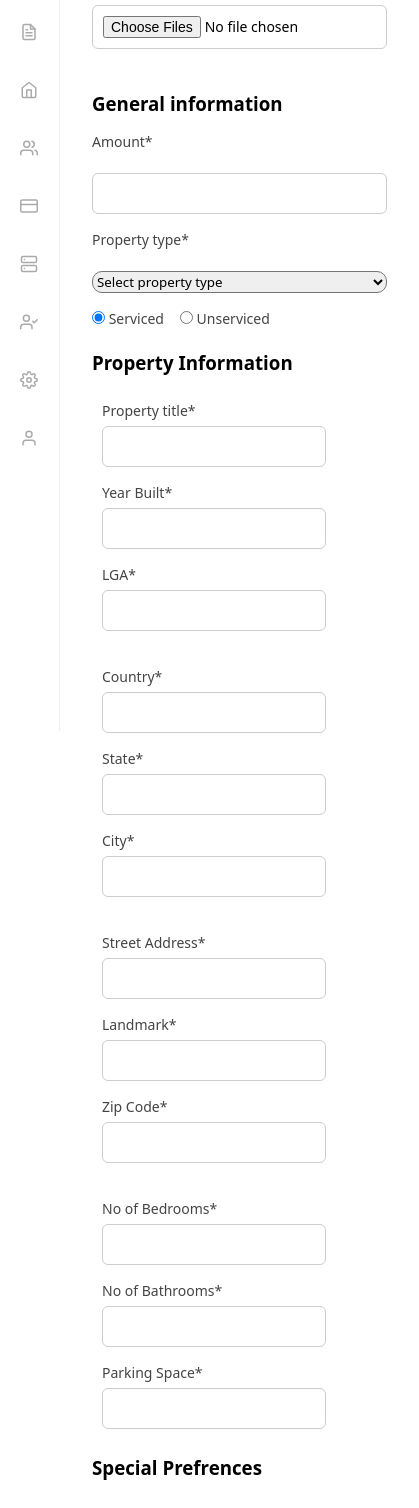
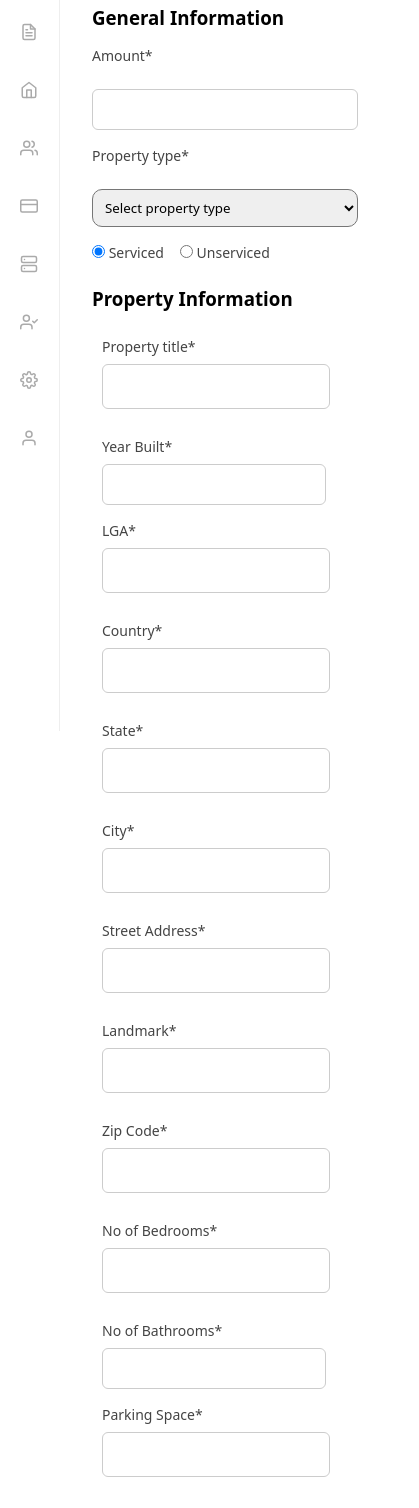
Before and after one commit to Breics/Breics, a React (Vite) app: page /dashboard/new-property in a window 390 px wide. Shown: the part 180-1688 px from the top of the page, 419 px wide, since content can reach past the window. Built offline with nearby package versions, Linux system fonts and the light colour scheme.

Commit message:
auto-commit

```diff
--- a/src/components/DashboardLayout/NewProperty.jsx
+++ b/src/components/DashboardLayout/NewProperty.jsx
@@ -30,8 +30,10 @@ const SubmitNewProperty = () => {
     agreement: false,
   });
 
-  const [images, setImages] = useState([]);
   const [showModal, setShowModal] = useState(false);
+  const [successMsg, setSuccessMsg] = useState("");
+  const [errorMsg, setErrorMsg] = useState("");
+  const [validationError, setValidationError] = useState("");
 
   const handleChange = (e) => {
     const { name, value, type, checked } = e.target;
@@ -41,31 +43,83 @@ const SubmitNewProperty = () => {
     }));
   };
 
-  const handleImageChange = (e) => {
-    const files = Array.from(e.target.files);
-    setImages(files);
+  const validateForm = () => {
+    const requiredFields = [
+      "amount", "propertyType", "title", "year", "lga", "country", "state",
+      "city", "address", "landmark", "zip", "bedrooms", "bathrooms", "parking"
+    ];
+    for (const field of requiredFields) {
+      if (!formData[field]) {
+        return `Please fill in the ${field} field.`;
+      }
+    }
+    if (!formData.agreement) {
+      return "You must agree to the condition.";
+    }
+    return "";
   };
 
   const handleFormSubmit = async () => {
-    const form = new FormData();
-
-    // Append form fields
-    for (const key in formData) {
-      form.append(key, formData[key]);
+    console.log("Submitting form...");
+    const error = validateForm();
+    if (error) {
+      setValidationError(error);
+      return;
     }
 
-    // Append images
-    images.forEach((img) => {
-      form.append("images", img);
-    });
-
-    const res = await fetch("http://localhost:5000/api/properties", {
+    try {
+        const token = localStorage.getItem("token");
+      const res = await fetch("https://breics-backend.onrender.com/api/properties", {
         method: "POST",
-      body: form,
+        headers: {
+          "Content-Type": "application/json",
+          "Authorization": `Bearer ${token}`,
+        },
+        body: JSON.stringify(formData),
       });
 
       const result = await res.json();
-    console.log(result);
+
+      if (res.ok) {
+        setSuccessMsg("Property submitted successfully!");
+        setErrorMsg("");
+        setValidationError("");
+        setFormData({
+          amount: "",
+          propertyType: "",
+          serviced: "Serviced",
+          title: "",
+          year: "",
+          lga: "",
+          country: "",
+          state: "",
+          city: "",
+          address: "",
+          landmark: "",
+          zip: "",
+          bedrooms: "",
+          bathrooms: "",
+          parking: "",
+          religion: "",
+          tribe: "",
+          marital: "",
+          employment: "",
+          coResidents: "",
+          gender: "",
+          sideCategory: "",
+          sideName: "",
+          consent: false,
+          agreement: false,
+        });
+      } else {
+        setErrorMsg(result.message || "An error occurred while submitting.");
+        setSuccessMsg("");
+      }
+    } catch (err) {
+      setErrorMsg("Failed to connect to the server.");
+      setSuccessMsg("");
+    }
+
     setShowModal(false);
   };
 
@@ -77,26 +131,14 @@ const SubmitNewProperty = () => {
   return (
     <div className="submit-container">
       <h2>Submit New Property</h2>
+
+      {successMsg && <p className="success-msg">{successMsg}</p>}
+      {errorMsg && <p className="error-msg">{errorMsg}</p>}
+      {validationError && <p className="validation-msg">{validationError}</p>}
+
       <div className="submit-wrapper">
-        <div className="upload-section">
-          <input
-            type="file"
-            accept="image/*"
-            multiple
-            onChange={handleImageChange}
-          />
-          <div className="preview-gallery">
-            {images.map((file, idx) => (
-              <div className="preview-box" key={idx}>
-                <img src={URL.createObjectURL(file)} alt={`preview-${idx}`} />
-                <span>{file.name}</span>
-              </div>
-            ))}
-          </div>
-        </div>
-
         <form className="form-section" onSubmit={handleSubmit}>
-          <h3>General information</h3>
+          <h3>General Information</h3>
 
           <label>Amount*</label>
           <input
@@ -113,7 +155,7 @@ const SubmitNewProperty = () => {
             onChange={handleChange}
             className="sel"
           >
-            <option>Select property type</option>
+            <option value="">Select property type</option>
             <option>2 Bedroom</option>
             <option>3 Bedroom</option>
           </select>
@@ -141,199 +183,60 @@ const SubmitNewProperty = () => {
             </label>
           </div>
 
-          {/* Repeat for other inputs */}
-          <h3> Property Information</h3>
+          {/* --- Property Info --- */}
+          <h3>Property Information</h3>
           <div className="property-info">
-            <div className="property-group">
-              <label>Property title*</label>
+            {[
+              ["title", "Property title"],
+              ["year", "Year Built", "number"],
+              ["lga", "LGA"],
+              ["country", "Country"],
+              ["state", "State"],
+              ["city", "City"],
+              ["address", "Street Address"],
+              ["landmark", "Landmark"],
+              ["zip", "Zip Code"],
+              ["bedrooms", "No of Bedrooms"],
+              ["bathrooms", "No of Bathrooms", "number"],
+              ["parking", "Parking Space"]
+            ].map(([name, label, type = "text"]) => (
+              <div className="property-group" key={name}>
+                <label>{label}*</label>
                 <input
-                name="title"
-                value={formData.title}
+                  name={name}
+                  type={type}
+                  value={formData[name]}
                   onChange={handleChange}
                 />
               </div>
-            <div className="property-group">
-              <label>Year Built*</label>
+            ))}
+          </div>
+
+          {/* --- Special Preferences --- */}
+          <h3>Special Preferences</h3>
+          <div className="property-info">
+            {[
+              ["religion", "Preferred Religion"],
+              ["tribe", "Preferred Tribe"],
+              ["marital", "Preferred Marital Status"],
+              ["employment", "Preferred Employment"],
+              ["coResidents", "Maximum Co-residents"],
+              ["gender", "Preferred Gender"],
+              ["sideCategory", "Select Category"],
+              ["sideName", "Type Name Details"]
+            ].map(([name, label]) => (
+              <div className="property-group" key={name}>
+                <label>{label}</label>
                 <input
-                name="year"
-                type="number"
-                value={formData.year}
+                  name={name}
+                  value={formData[name]}
                   onChange={handleChange}
                 />
               </div>
-            <div className="property-group">
-              <label>LGA*</label>
-              <input
-                name="lga"
-
-                value={formData.lga}
-                onChange={handleChange}
-              />
-            </div>
-          </div>
-          <div className="property-info">
-            <div className="property-group">
-              <label>Country*</label>
-              <input
-                name="country"
-                value={formData.country}
-                onChange={handleChange}
-              />
-            </div>
-            <div className="property-group">
-              <label>State*</label>
-              <input
-                name="state"
-
-                value={formData.state}
-                onChange={handleChange}
-              />
-            </div>
-            <div className="property-group">
-              <label>City*</label>
-              <input
-                name="city"
-
-                value={formData.city}
-                onChange={handleChange}
-              />
-            </div>
-          </div>
-          <div className="property-info">
-            <div className="property-group">
-              <label>Street Address*</label>
-              <input
-                name="address"
-                value={formData.address}
-                onChange={handleChange}
-              />
-            </div>
-            <div className="property-group">
-              <label>Landmark*</label>
-              <input
-                name="landmark"
-
-                value={formData.landmark}
-                onChange={handleChange}
-              />
-            </div>
-            <div className="property-group">
-              <label>Zip Code*</label>
-              <input
-                name="zip"
-
-                value={formData.zip}
-                onChange={handleChange}
-              />
-            </div>
-          </div>
-          <div className="property-info">
-            <div className="property-group">
-              <label>No of Bedrooms*</label>
-              <input
-                name="bedrooms"
-                value={formData.bedrooms}
-                onChange={handleChange}
-              />
-            </div>
-            <div className="property-group">
-              <label>No of Bathrooms*</label>
-              <input
-                name="bathrooms"
-                type="number"
-                value={formData.bathrooms}
-                onChange={handleChange}
-              />
-            </div>
-            <div className="property-group">
-              <label>Parking Space*</label>
-              <input
-                name="parking"
-
-                value={formData.parking}
-                onChange={handleChange}
-              />
-            </div>
-          </div>
-          <h3>Special Prefrences</h3>
-          <div className="property-info">
-            <div className="property-group">
-              <label>Preferred Religion</label>
-              <input
-                name="religion"
-                value={formData.religion}
-                onChange={handleChange}
-              />
-            </div>
-            <div className="property-group">
-              <label>Preferred Tribe</label>
-              <input
-                name="tribe"
-
-                value={formData.tribe}
-                onChange={handleChange}
-              />
-            </div>
-            <div className="property-group">
-              <label>Preferred Martial Status</label>
-              <input
-                name="martial"
-
-                value={formData.marital}
-                onChange={handleChange}
-              />
-            </div>
-          </div>
-          <div className="property-info">
-            <div className="property-group">
-              <label>Preferred Employment </label>
-              <input
-                name="employment"
-                value={formData.employment}
-                onChange={handleChange}
-              />
-            </div>
-            <div className="property-group">
-              <label>Maximum Co-residents</label>
-              <input
-                name="coResidents"
-
-                value={formData.coResidents}
-                onChange={handleChange}
-              />
-            </div>
-            <div className="property-group">
-              <label>Preferred Gender</label>
-              <input
-                name="gender"
-
-                value={formData.gender}
-                onChange={handleChange}
-              />
-            </div>
-          </div>
-          <div className="property-info">
-            <div className="property-group">
-              <label>Select Category </label>
-              <input
-                name="sideCategory"
-                value={formData.sideCategory}
-                onChange={handleChange}
-              />
-            </div>
-            <div className="property-group">
-              <label>Type name details</label>
-              <input
-                name="sideName"
-
-                value={formData.sideName}
-                onChange={handleChange}
-              />
+            ))}
           </div>
 
-          </div>
-
-          {/* Continue building out all the rest of the form fields in same pattern */}
+          {/* --- Agreement Checkboxes --- */}
           <div className="checkbox-group">
             <label>
               <input
@@ -359,9 +262,9 @@ const SubmitNewProperty = () => {
             Save and complete
           </button>
         </form>
-
       </div>
 
+      {/* --- Confirmation Modal --- */}
       {showModal && (
         <div className="modal-overlay">
           <div className="modal-box">
--- a/src/styles/NewProperty.css
+++ b/src/styles/NewProperty.css
@@ -1,15 +1,21 @@
+/* Base styles */
 .submit-container {
     padding: 2rem;
     font-family: "Poppins", sans-serif;
+    max-width: 1200px;
+    margin: auto;
   }
 
   .submit-wrapper {
     display: flex;
-    flex-direction: column;
+    flex-direction: row;
+    gap: 2rem;
+    flex-wrap: wrap;
   }
 
   .upload-section {
     margin-bottom: 2rem;
+    flex: 1 1 45%;
   }
 
   .upload-box {
@@ -17,6 +23,12 @@
     padding: 2rem;
     text-align: center;
     margin-bottom: 1rem;
+    background-color: #fafafa;
+    transition: background 0.3s;
+  }
+
+  .upload-box:hover {
+    background-color: #fef0e6;
   }
 
   .image-list {
@@ -28,15 +40,20 @@
     display: flex;
     justify-content: space-between;
     margin-bottom: 0.5rem;
+    word-break: break-word;
   }
 
   .form-section {
     display: flex;
     flex-direction: column;
     gap: 1rem;
+    flex: 1 1 45%;
   }
+
   .sel {
     border-radius: 10px;
+    padding: 0.5rem;
+    width: 100%;
   }
 
   .radio-group, .checkbox-group {
@@ -51,15 +68,25 @@
     padding: 0.75rem 1.5rem;
     border: none;
     cursor: pointer;
+    border-radius: 6px;
+    width: fit-content;
+    align-self: flex-start;
   }
-label {
+
+  label {
     display: block;
-}
-.property-info {
+    font-weight: 500;
+    margin-bottom: 0.5rem;
+  }
+
+  .property-info {
     display: flex;
     gap: 1rem;
-}
-.modal-overlay {
+    flex-wrap: wrap;
+  }
+
+  /* Modal styles */
+  .modal-overlay {
     position: fixed;
     top: 0;
     left: 0;
@@ -107,61 +134,28 @@ label {
     display: flex;
     justify-content: center;
     gap: 1rem;
+    flex-wrap: wrap;
+  }
+
+  .confirm-btn,
+  .cancel-btn {
+    padding: 0.75rem 1.5rem;
+    border-radius: 6px;
+    border: none;
+    cursor: pointer;
   }
 
   .confirm-btn {
     background-color: #f7941d;
     color: white;
-    padding: 0.75rem 1.5rem;
-    border: none;
-    border-radius: 6px;
-    cursor: pointer;
   }
 
   .cancel-btn {
     background-color: #f3f3f3;
     color: #222;
-    padding: 0.75rem 1.5rem;
-    border: none;
-    border-radius: 6px;
-    cursor: pointer;
   }
 
-
-@media (max-width: 768px) {
-    .submit-wrapper {
-      flex-direction: column;
-    }
-
-    .upload-section,
-    .form-section {
-      width: 100%;
-    }
-
-    .property-info {
-      flex-direction: column;
-    }
-
-    .property-group {
-      width: 100%;
-    }
-
-    .modal-box {
-      width: 95%;
-      padding: 1.5rem;
-    }
-
-    .modal-actions {
-      flex-direction: column;
-    }
-
-    .confirm-btn,
-    .cancel-btn {
-      width: 100%;
-      padding: 0.75rem;
-    }
-  }
-
+  /* Image preview */
   .preview-gallery {
     display: flex;
     flex-wrap: wrap;
@@ -181,3 +175,48 @@ label {
     object-fit: cover;
     border-radius: 6px;
   }
+
+  /* Responsive adjustments */
+  @media (max-width: 768px) {
+    .submit-wrapper {
+      flex-direction: column;
+    }
+
+    .upload-section,
+    .form-section {
+      width: 100%;
+    }
+
+    .property-info {
+      flex-direction: column;
+    }
+
+    .modal-box {
+      width: 95%;
+      padding: 1.5rem;
+    }
+
+    .modal-actions {
+      flex-direction: column;
+    }
+
+    .confirm-btn,
+    .cancel-btn {
+      width: 100%;
+      padding: 0.75rem;
+    }
+  }
+
+  @media (min-width: 1200px) {
+    .submit-container {
+      padding: 3rem 4rem;
+    }
+
+    .upload-box {
+      padding: 2.5rem;
+    }
+
+    .modal-box {
+      max-width: 500px;
+    }
+  }
```
Lines whose indentation alone changed are shown as unchanged.
